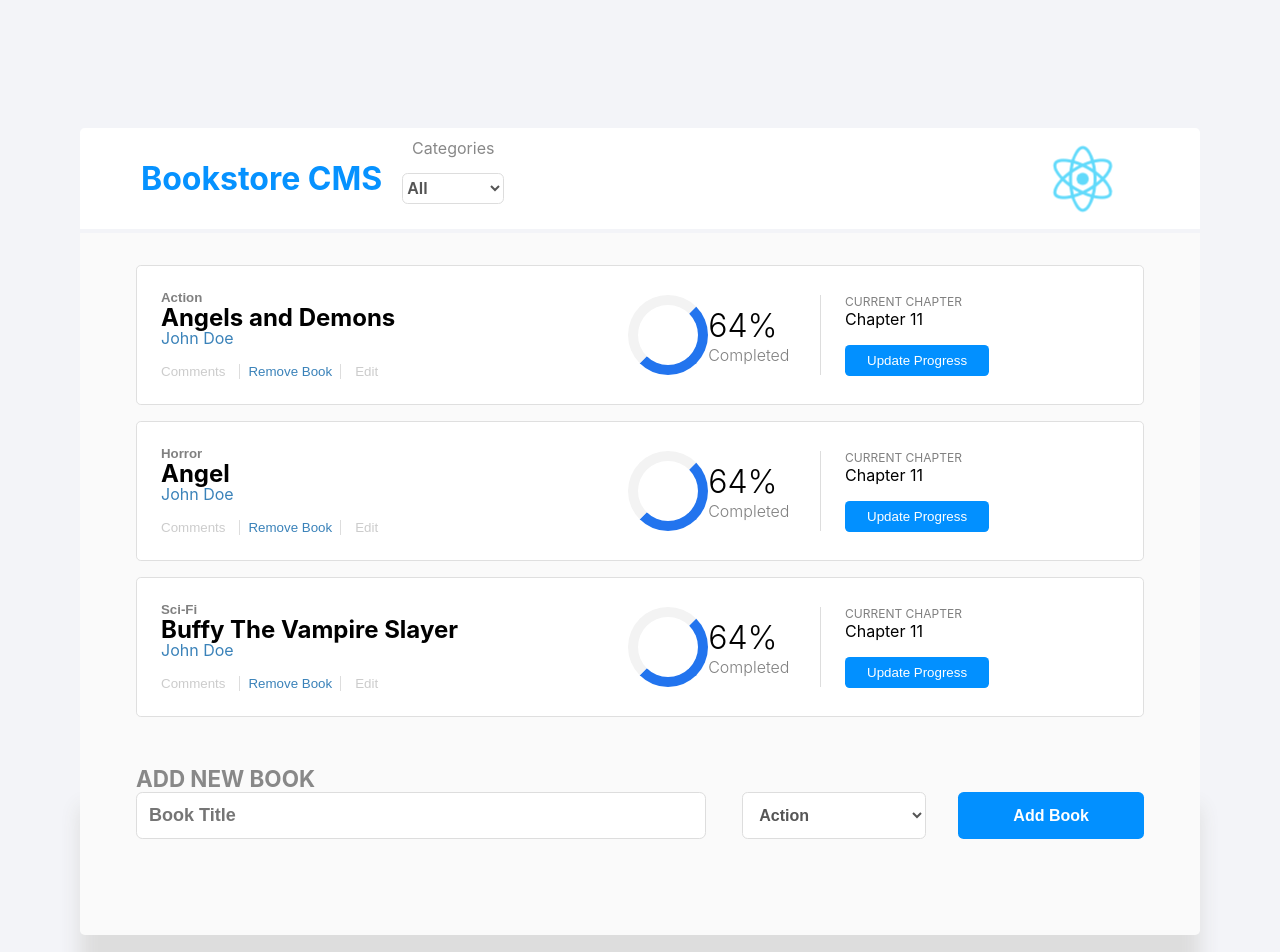
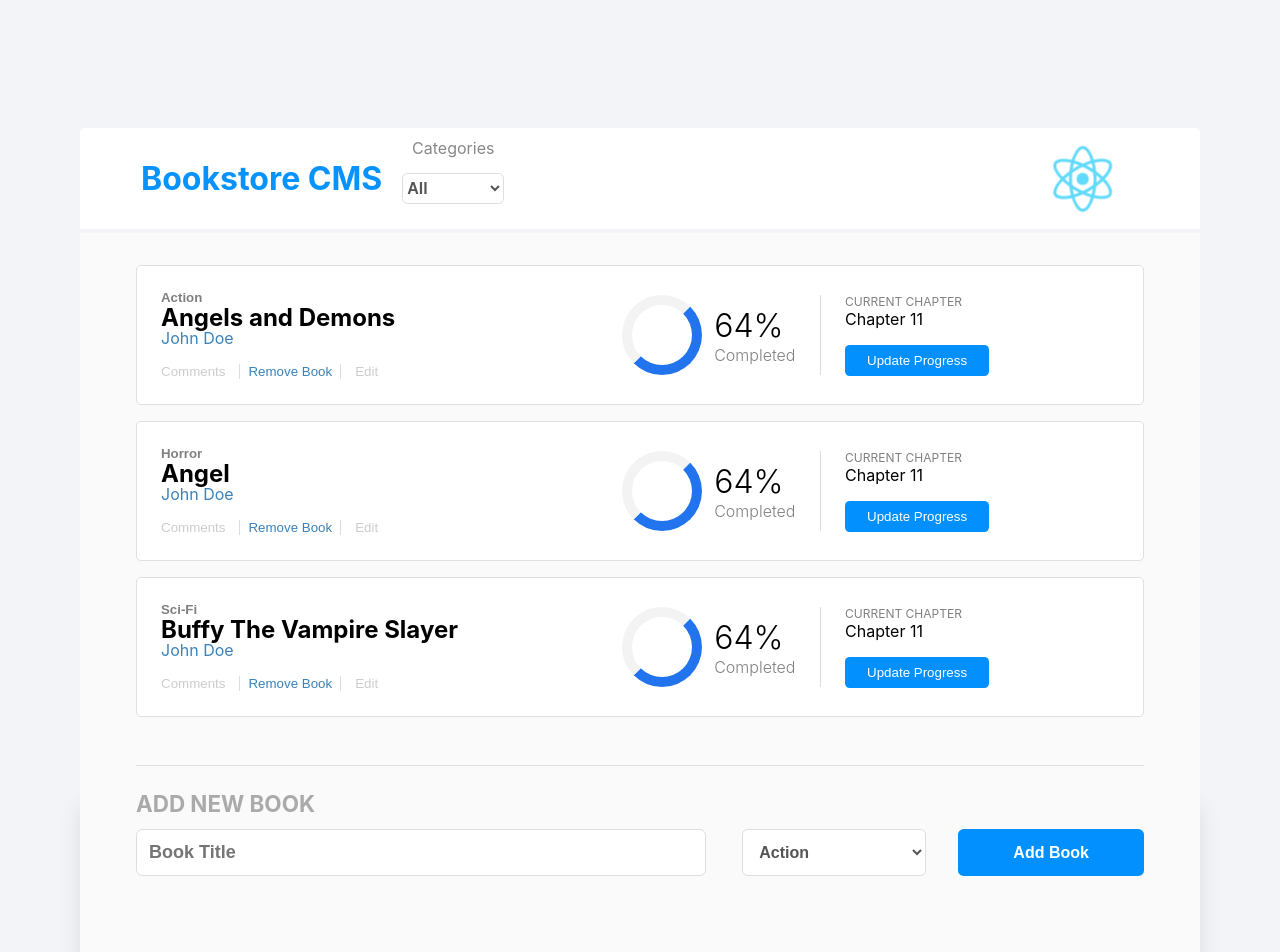
Before and after one commit to geraldgsh/redux-bookstore, a React (Create React App) app: page / in a window 1280 px wide. Shown: the top 952 px of the page. Built offline with nearby package versions, Linux system fonts and the light colour scheme.

Commit message:
CSS Change
- Added grey border to separate form from books list
- Added some padding between the loader and the percentage completed

```diff
--- a/src/assets/css/App.css
+++ b/src/assets/css/App.css
@@ -37,6 +37,7 @@ h1, h2, h3, h4, h5, h6 {
   background-color: #f3f4f8;
 }
 
+.border-top {  border-top: 1px solid #DFDFDF; padding-top: 1.5em;}
 .round-top {
   border-radius: 0.3em 0.3em 0 0;
 }
--- a/src/assets/css/BookForm.css
+++ b/src/assets/css/BookForm.css
@@ -2,8 +2,9 @@
 .formTitle {
   text-transform: uppercase;
   font-size: 1.4em;
-  color: #888;
+  color: #AAA;
   font-weight: bold;
+  margin-bottom: 12px;
 }
 
 .bookForm {
--- a/src/assets/css/BookList.css
+++ b/src/assets/css/BookList.css
@@ -72,7 +72,7 @@
   margin: 0 8px;
   padding: 0 8px
 }
-
+.percent { padding-left: 12px; }
 .percentage {
   font-weight: 300;
 }
--- a/src/containers/BooksForm.js
+++ b/src/containers/BooksForm.js
@@ -52,7 +52,7 @@ class BooksForm extends React.Component {
     const { title, category } = this.state;
     return (
       <div className="bg-grey round-bottom box-shadow">
-        <div className="center max-width-90">
+        <div className="center max-width-90 border-top">
           <div className="formTitle">Add New Book</div>
           <form onSubmit={this.handleSubmit} className="bookForm">
             <input
```
